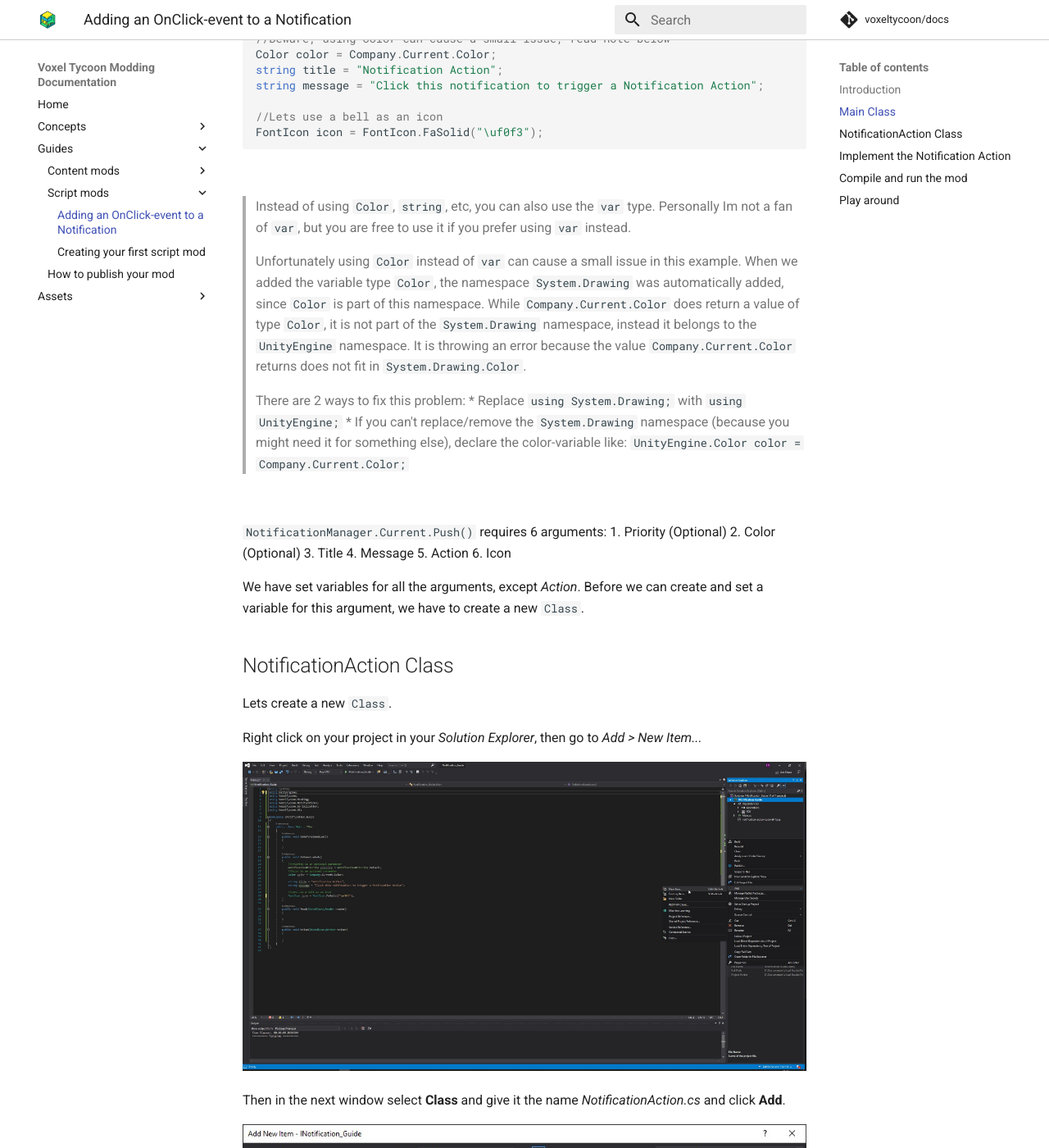
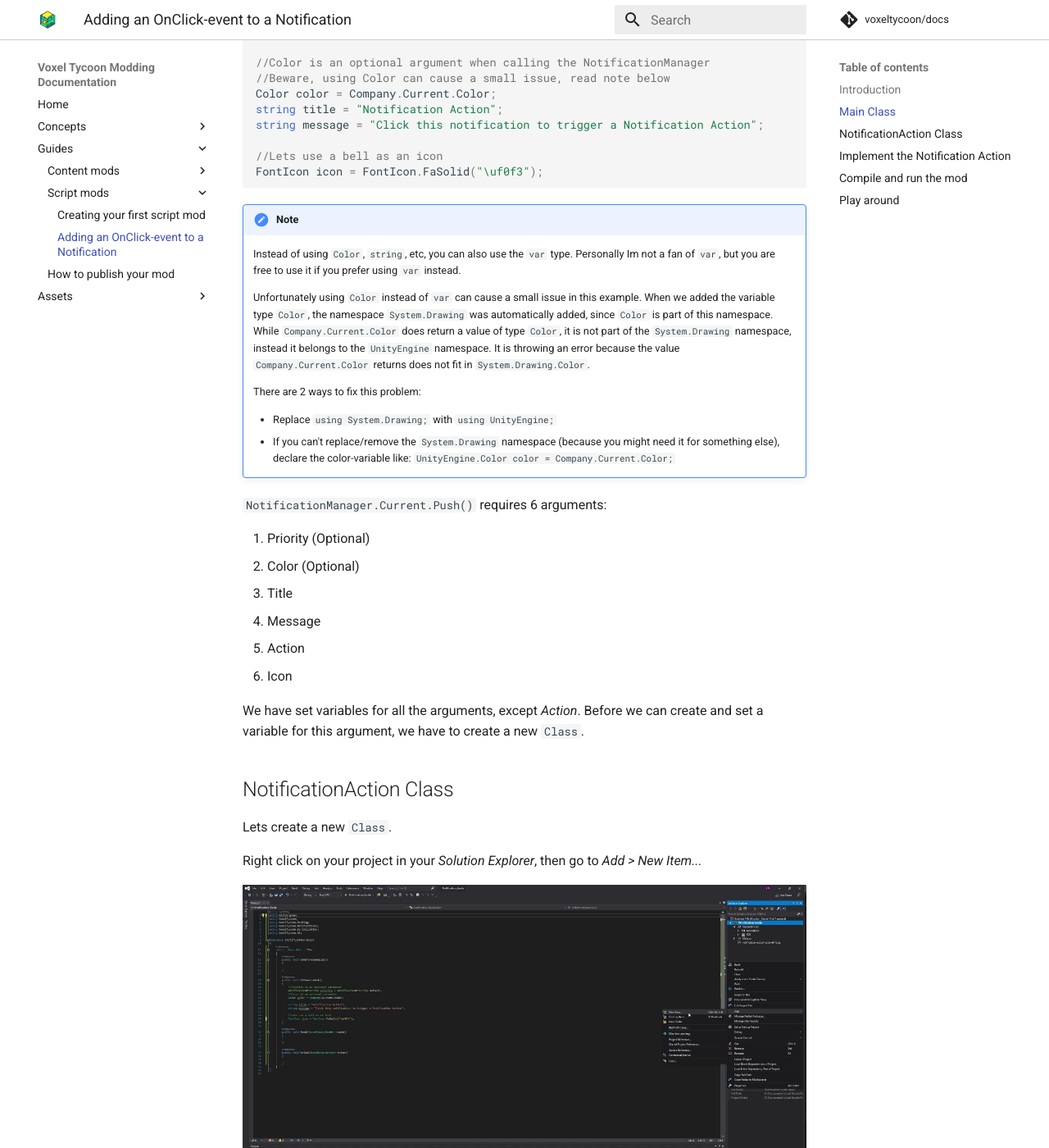
Before and after one commit to voxeltycoon/docs, an MkDocs documentation site: the page built from docs/guides/script-mods/adding-onclick-event-to-a-notification.md, in a window 1280 px wide and 1400 px high, scrolled down 2177 px. Shown: the whole window at 82% size. Built offline with MkDocs 1.6.1 and Material for MkDocs 9.7.7, drawn with Linux system fonts in a browser that asks for light colours; comment, search, counter and statistics services are not loaded; some of the changed text lies outside the part shown.

Commit message:
Tuned appearance a bit for mkdocs

````diff
--- a/docs/guides/script-mods/adding-onclick-event-to-a-notification.md
+++ b/docs/guides/script-mods/adding-onclick-event-to-a-notification.md
@@ -9,10 +9,11 @@
 * Create a class with the INotificationAction Interface
 * Add an action to your Notifications
 
->This guide continues on [Creating your first script mod](/guides/script-mods/creating-your-first-script-mod).
->If you dont know how to setup the environment or how to get a mod in game, please follow this guide first.
+!!! note
+    This guide continues on [Creating your first script mod](/guides/script-mods/creating-your-first-script-mod).
+    If you dont know how to setup the environment or how to get a mod in game, please follow this guide first.
 
->This guide is based on Visual Studio 2019 Community Edition
+    This guide is based on Visual Studio 2019 Community Edition
 
 ## Main Class
 
@@ -32,8 +33,6 @@
 }
 ```
 
-<br>
-
 Obviously this is not a very clear name. Lets start with renaming *Class1* and give it the name *"Main"*. The reason for this name is that usually the
 first class in your project will be your main class which manages and executes everything else. Of course you are free to call it whatever,
 it is not required to be named *"Main"* for the mod to work, just make sure the name represents the function of this class.
@@ -44,7 +43,8 @@
 
 Then type in *"Main"* and press enter.
 
->After you have pressed enter, you are asked if you want to perform a rename for all references, select **Yes**.
+!!! note
+    After you have pressed enter, you are asked if you want to perform a rename for all references, select **Yes**.
 
 Now we need to get access to callbacks which allows us to execute code at a certain point in the games lifecycle. To get access to these callbacks we need
 to inherit from the `Mod`-class.
@@ -80,21 +80,21 @@
 //Lets use a bell as an icon
 FontIcon icon = FontIcon.FaSolid("\uf0f3");
 ```
-<br>
 
->Instead of using `Color`, `string`, etc, you can also use the `var` type. Personally Im not a fan of `var`, but you are free to use it if you prefer using `var` instead.
->
->Unfortunately using `Color` instead of `var` can cause a small issue in this example. When we added the variable type `Color`, the namespace `System.Drawing` was
->automatically added, since `Color` is part of this namespace. While `Company.Current.Color` does return a value of type `Color`, it is not part of the `System.Drawing` namespace,
->instead it belongs to the `UnityEngine` namespace. It is throwing an error because the value `Company.Current.Color` returns does not fit in `System.Drawing.Color`.
->
->There are 2 ways to fix this problem:
->* Replace `using System.Drawing;` with `using UnityEngine;`
->* If you can't replace/remove the `System.Drawing` namespace (because you might need it for something else), declare the color-variable like: `UnityEngine.Color color = Company.Current.Color;`
+!!! note
+    Instead of using `Color`, `string`, etc, you can also use the `var` type. Personally Im not a fan of `var`, but you are free to use it if you prefer using `var` instead.
 
-<br>
+    Unfortunately using `Color` instead of `var` can cause a small issue in this example. When we added the variable type `Color`, the namespace `System.Drawing` was
+    automatically added, since `Color` is part of this namespace. While `Company.Current.Color` does return a value of type `Color`, it is not part of the `System.Drawing` namespace,
+    instead it belongs to the `UnityEngine` namespace. It is throwing an error because the value `Company.Current.Color` returns does not fit in `System.Drawing.Color`.
+
+    There are 2 ways to fix this problem:
+
+    * Replace `using System.Drawing;` with `using UnityEngine;`
+    * If you can't replace/remove the `System.Drawing` namespace (because you might need it for something else), declare the color-variable like: `UnityEngine.Color color = Company.Current.Color;`
 
 `NotificationManager.Current.Push()` requires 6 arguments:
+
 1. Priority (Optional)
 2. Color (Optional)
 3. Title
@@ -141,8 +141,6 @@
 }
 ```
 
-<br>
-
 >[How to implement an interface](https://docs.microsoft.com/en-us/visualstudio/ide/reference/implement-interface?view=vs-2019)
 
 2. **(Optional)** Remove the `throw new NotImplementedException();` from all 3 callbacks, to prevent any exceptions showing up in game.
@@ -164,8 +162,6 @@
     //Lets use a thumbs up as an icon
     FontIcon icon = FontIcon.FaSolid("\uf164");
     ```
-
-<br>
 
 >The `Color32`-type accepts the full RGBA values (0 - 255), while the `Color`-type only accepts values from 0 to 1.
 >When you have a RGB value you want to use, it is recommended to use the `Color32`-type, else you have to convert your RGB values
@@ -212,8 +208,6 @@
 }
 ```
 
-<br>
-
 Now that we have a class which can go in the `INotificationAction action`-variable, we can implement it.
 
 ## Implement the Notification Action
@@ -244,11 +238,9 @@
 }
 ```
 
-<br>
-
 Now we have all the required arguments to call the **Notification Manager**.
 
-Add the following statement to your `OnGameLoaded`-callback in your `Main`-Class:
+Add the following statement to your `OnGameStarted`-callback in your `Main`-Class:
 
 `NotificationManager.Current.Push(priority, color, title, message, action, icon);`
 
@@ -276,19 +268,18 @@
 }
 ```
 
-<br>
-
 ## Compile and run the mod
 
 Now we can add this mod to the game and try it out.
 
-To read in detail how to do this, read [Creating your first script mod](/guides/script-mods/creating-your-first-script-mod) - **Run the mod**.
+!!! tip
+    To read in detail how to do this, check [Run the mod](/guides/script-mods/creating-your-first-script-mod/#run-the-mod) section of the [Creating your first script mod](/guides/script-mods/creating-your-first-script-mod) guide.
 
 Follow the steps below:
 
 1. Build your project into a .dll-file
 2. Locate your .dll-file and place it in `/voxel-tycoon/content/<your_mod_folder>`
-3. Create a [mod.json file](/guides/how-to-publish-your-mod)
+3. Create a [mod.json file](/guides/how-to-publish-your-mod/#set-custom-title-and-description)
 4. Start Voxel Tycoon and start a new game with your just created mod activated
 5. Wait for your game to load...
 6. **CLICK THAT NOTIFICATION!!!**
````
Also changed, not shown: other parts of docs/guides/script-mods/adding-onclick-event-to-a-notification.md (+2 -2 lines), docs/guides/script-mods/.pages (added).
